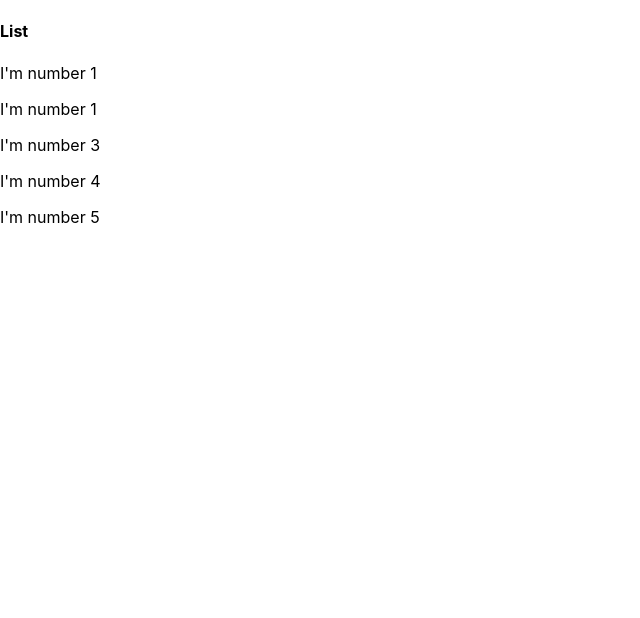
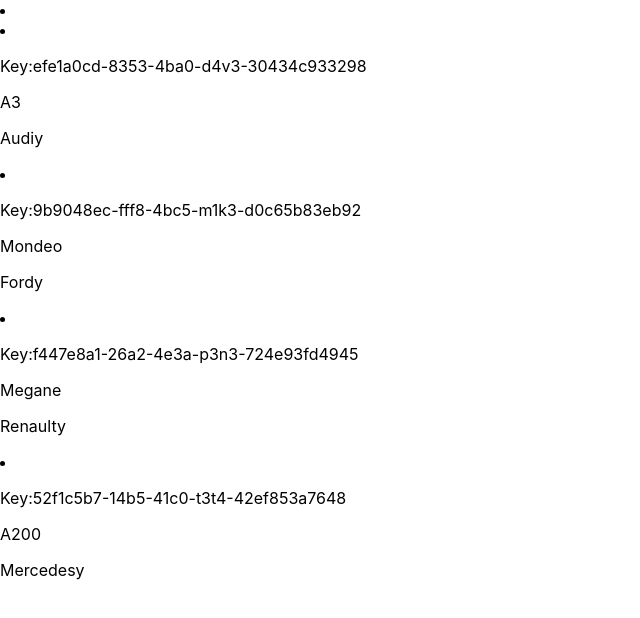
Before and after one commit to soyandresbernal/classReact, a React (Create React App) app: page / in a window 1280 px wide. Shown: the top 618 px of the page, without its empty margins (0-640 px from the left). Built offline with nearby package versions, Linux system fonts and the light colour scheme.

Commit message:
recorrer obj->Json

```diff
--- a/src/App.js
+++ b/src/App.js
@@ -1,17 +1,34 @@
 import React, { Component } from 'react';
+import cars from './data/cars.json';
 
-
-class App extends Component {
+class CarItem extends Component {
   render() {
-    const numbers = [1, 1, 3, 4, 5]
+    const { car, id } = this.props
     return (
-      <div>
-        <h4>List</h4>
-        {numbers.map((number, index) => {
-          return <p key={index}>I'm number {number}</p>
-        })}
-      </div>
+      <li>
+        <p>Key:{id}</p>
+        <p>{car.name}</p>
+        <p>{car.company}y</p>
+      </li>
     );
   }
 }
-export default App
+
+
+export default class CarsList extends Component {
+  render() {
+    return (
+      <li>
+        {
+          cars.map(car => {
+            return <CarItem
+              id={car.id}
+              key={car.id}
+              car={car}
+            />
+          })
+        }
+      </li>
+    );
+  }
+}
--- /dev/null
+++ b/src/data/cars.json
@@ -0,0 +1,21 @@
+[{
+        "id": "efe1a0cd-8353-4ba0-d4v3-30434c933298",
+        "name": "A3",
+        "company": "Audi"
+    },
+    {
+        "id": "9b9048ec-fff8-4bc5-m1k3-d0c65b83eb92",
+        "name": "Mondeo",
+        "company": "Ford"
+    },
+    {
+        "id": "f447e8a1-26a2-4e3a-p3n3-724e93fd4945",
+        "name": "Megane",
+        "company": "Renault"
+    },
+    {
+        "id": "52f1c5b7-14b5-41c0-t3t4-42ef853a7648",
+        "name": "A200",
+        "company": "Mercedes"
+    }
+]
```
